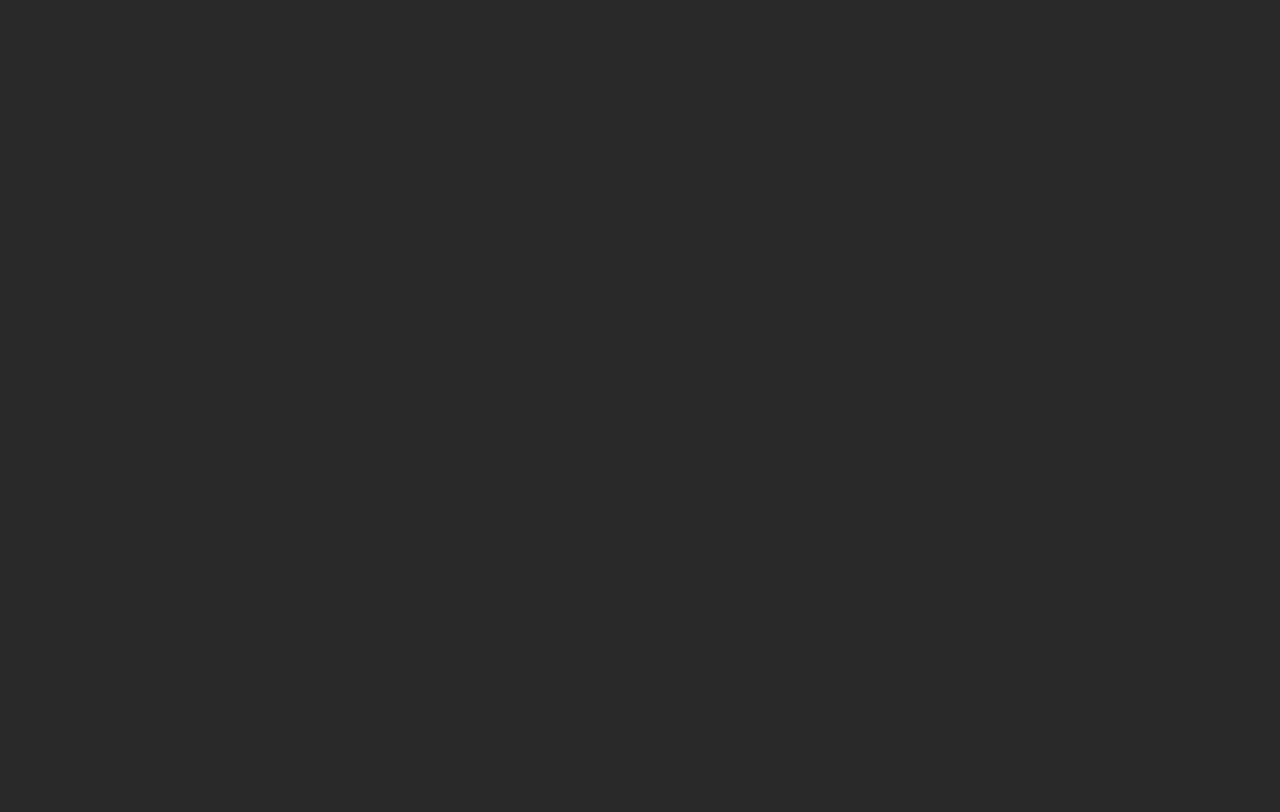
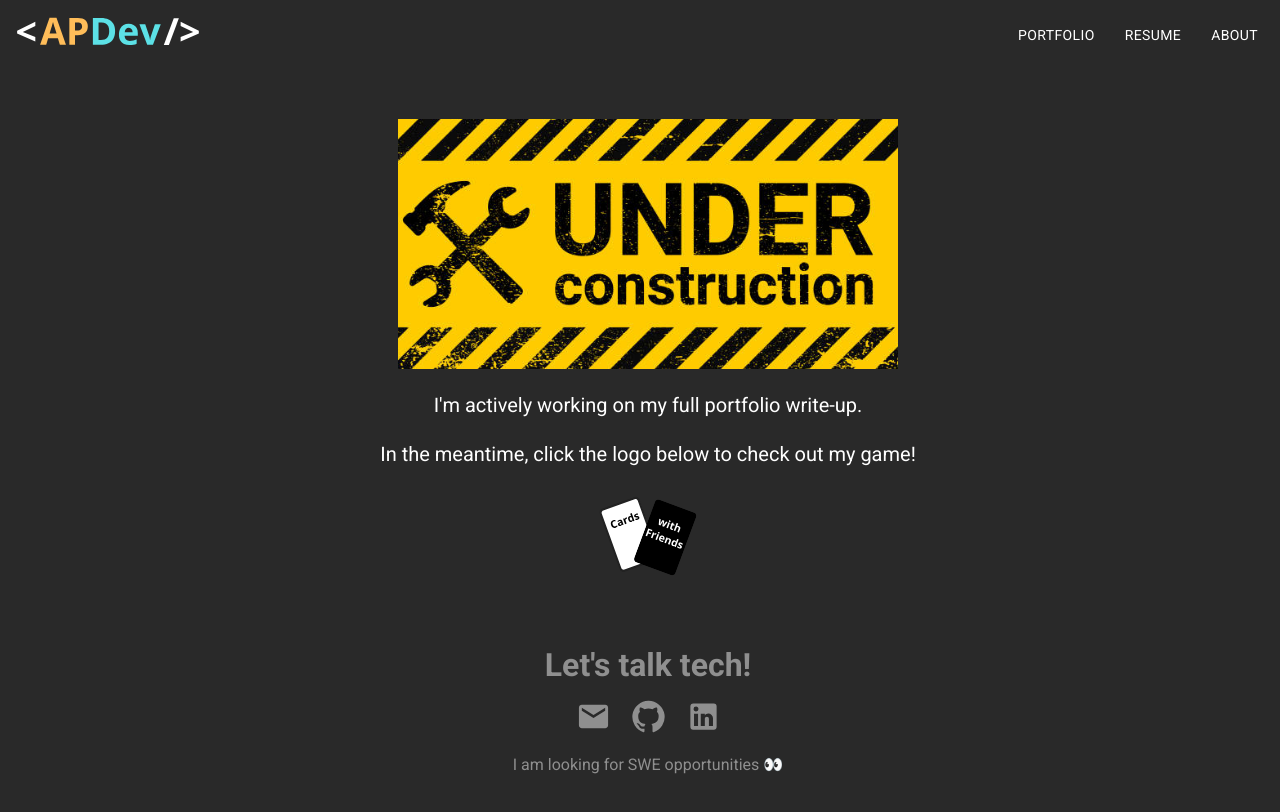
Before and after one commit to mrandypratt/workout-log-client, a React (Create React App) app: page /portfolio/project-v1 in a window 1280 px wide. Before the commit this address had no page. Shown: the top 812 px of the page. Built offline with nearby package versions, Linux system fonts and the light colour scheme.

Commit message:
created project landing page as holding place while finishing the full write-up

```diff
--- a/src/Routes.tsx
+++ b/src/Routes.tsx
@@ -2,15 +2,17 @@ import {Routes, Route} from "react-router-dom"
 import { About } from "./views/About"
 import { Portfolio } from "./views/Portfolio"
 import { Home } from "./views/Home"
+import { Project } from "./views/Project"
 
 export const MainRoutes = () => {
   return (
     <Routes>
       <Route path="/" element={<Home/>} />
       <Route path="/about" element={<About/>} />
+      <Route path="/portfolio/project-v1" element={<Project/>} />
+      <Route path="/portfolio/project-v2" element={<Project/>} />
+      <Route path="/portfolio/project-v3" element={<Project/>} />
       <Route path="/portfolio" element={<Portfolio/>} />
     </Routes>
   )
-
-
 }
--- a/src/styles/Portfolio.css
+++ b/src/styles/Portfolio.css
@@ -106,12 +106,20 @@
 
 .portfolio-project-card {
   text-align: center;
-  background-color: rgb(75, 75, 75);
+  background-color: rgb(90, 90, 90);
   border-radius: 5px;
   height: 200px;
   max-width: 200px;
   justify-self: center;
   align-self: center;
+  cursor: pointer;
+  text-decoration: none;
+  color: white;
+}
+
+.portfolio-project-card:hover {
+  background-color: rgb(125, 125, 125);
+  transform: scale(1.05);
 }
 
 #project1 {
--- /dev/null
+++ b/src/styles/Project.css
@@ -0,0 +1,49 @@
+.project-container {
+  display: grid;
+  grid-template-areas:
+    "nav"
+    "content"
+    "footer";
+  grid-template-rows: .1fr 3fr .3fr;
+  grid-template-columns: 1fr;
+  grid-row-gap: 1rem;
+  grid-column-gap: 1rem;
+  height: 100vh;
+  width: 100vw;
+}
+
+.project-content-wrapper {
+  display: flex;
+  flex-direction: column;
+  align-items: center;
+  justify-content: center;
+}
+
+.project-link {
+  text-decoration: none;
+  color: white;
+  cursor: pointer;
+}
+
+.message-explain {
+  font-size: 1.25rem;
+  margin-bottom: 5px;
+  text-align: center;
+}
+
+.message-cta {
+  font-size: 1.25rem;
+  text-align: center;
+}
+
+.project-link:hover {
+  color:rgb(199, 199, 199)
+}
+
+.picture-container {
+  max-width: 500px;
+}
+
+.picture {
+  max-width: 100%;
+}
--- a/src/views/Portfolio.tsx
+++ b/src/views/Portfolio.tsx
@@ -1,3 +1,4 @@
+import { Link } from "react-router-dom";
 import { CWFLogo } from "../assets/CWFLogo";
 import { Footer } from "../components/Footer";
 import { Navbar } from "../components/Navbar";
@@ -23,7 +24,7 @@ export const Portfolio = () => {
             <a className="project-link" href="http://www.cardswithfriendsgame.com" target="_blank" rel="noreferrer"><b>Cards with Friends </b></a>is a multi-player Cards Against Humanity web app.
           </p>
           <p className="portfolio-summary">
-            It also happens to be my first product to design, build, and deploy from scratch!
+            It also happens to be my first product to design, build, and deploy!
           </p>
         </div>
 
@@ -33,32 +34,32 @@ export const Portfolio = () => {
           </h2>
         </div>
 
-        <div className="portfolio-project-card" id="project1">
+        <Link to="project-v1" className="portfolio-project-card" id="project1">
           <h3 className="portfolio-project-card-header">
             Version 1:
           </h3>
           <h3 className="portfolio-project-card-header">
             Single-Device Gameplay (MVP)
           </h3>
-        </div>
+        </Link>
 
-        <div className="portfolio-project-card" id="project2">
+        <Link to="project-v2" className="portfolio-project-card" id="project2">
           <h3 className="portfolio-project-card-header">
             Version 2:
           </h3>
           <h3 className="portfolio-project-card-header">
             Multi-Device Gameplay
           </h3>
-        </div>
+        </Link>
 
-        <div className="portfolio-project-card" id="project3">
+        <Link to="project-v3" className="portfolio-project-card" id="project3">
           <h3 className="portfolio-project-card-header">
             Version 3
           </h3>
           <h3 className="portfolio-project-card-header">
             Single-Player: Online Simulation
           </h3>
-        </div>
+        </Link>
       </div>
 
       <Footer/>
--- /dev/null
+++ b/src/views/Project.tsx
@@ -0,0 +1,32 @@
+import { Footer } from "../components/Footer";
+import { Navbar } from "../components/Navbar";
+import underConstructionPic from "../assets/UnderConstruction.jpg";
+import { CWFLogo } from "../assets/CWFLogo";
+import "../styles/Project.css"
+
+
+export const Project = () => {
+  return (
+    <div className="project-container">
+
+      <Navbar/>
+
+      <div className="project-content-wrapper">
+
+        <div className="picture-container">
+          <img className="picture" src={underConstructionPic} alt="Under-Construction"/>
+        </div>
+
+        <p className="message-explain">I'm actively working on my full portfolio write-up.</p>
+        <p className="message-cta">In the meantime, click the logo below to check out my game!</p>
+
+        <a className="project-link" href="http://www.cardswithfriendsgame.com" target="_blank" rel="noreferrer">
+          <CWFLogo format="desktop"/>
+        </a>
+
+      </div>
+
+      <Footer/>
+    </div>
+  );
+};
```
Also changed, not shown: src/assets/UnderConstruction.jpg (added).
